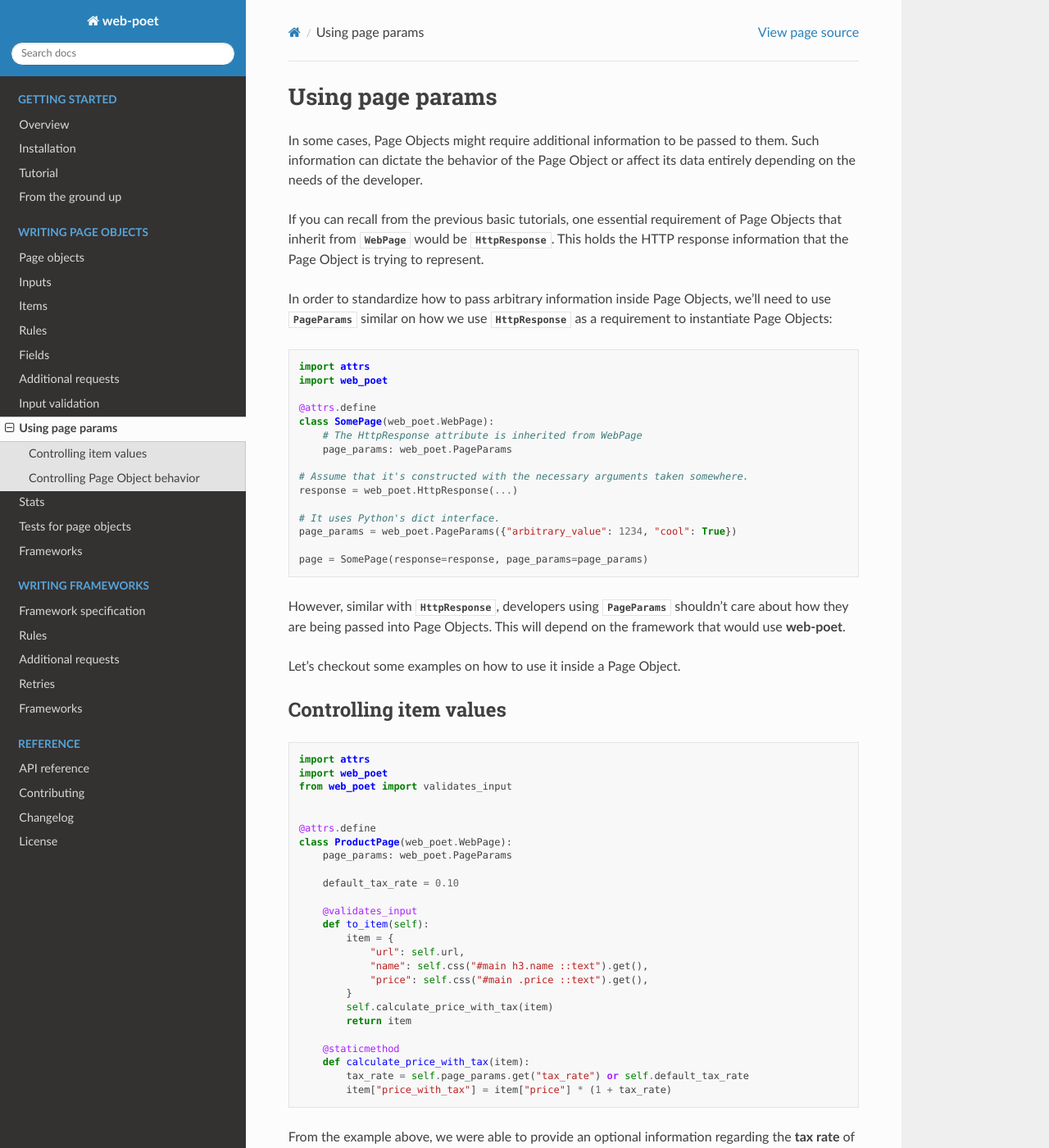
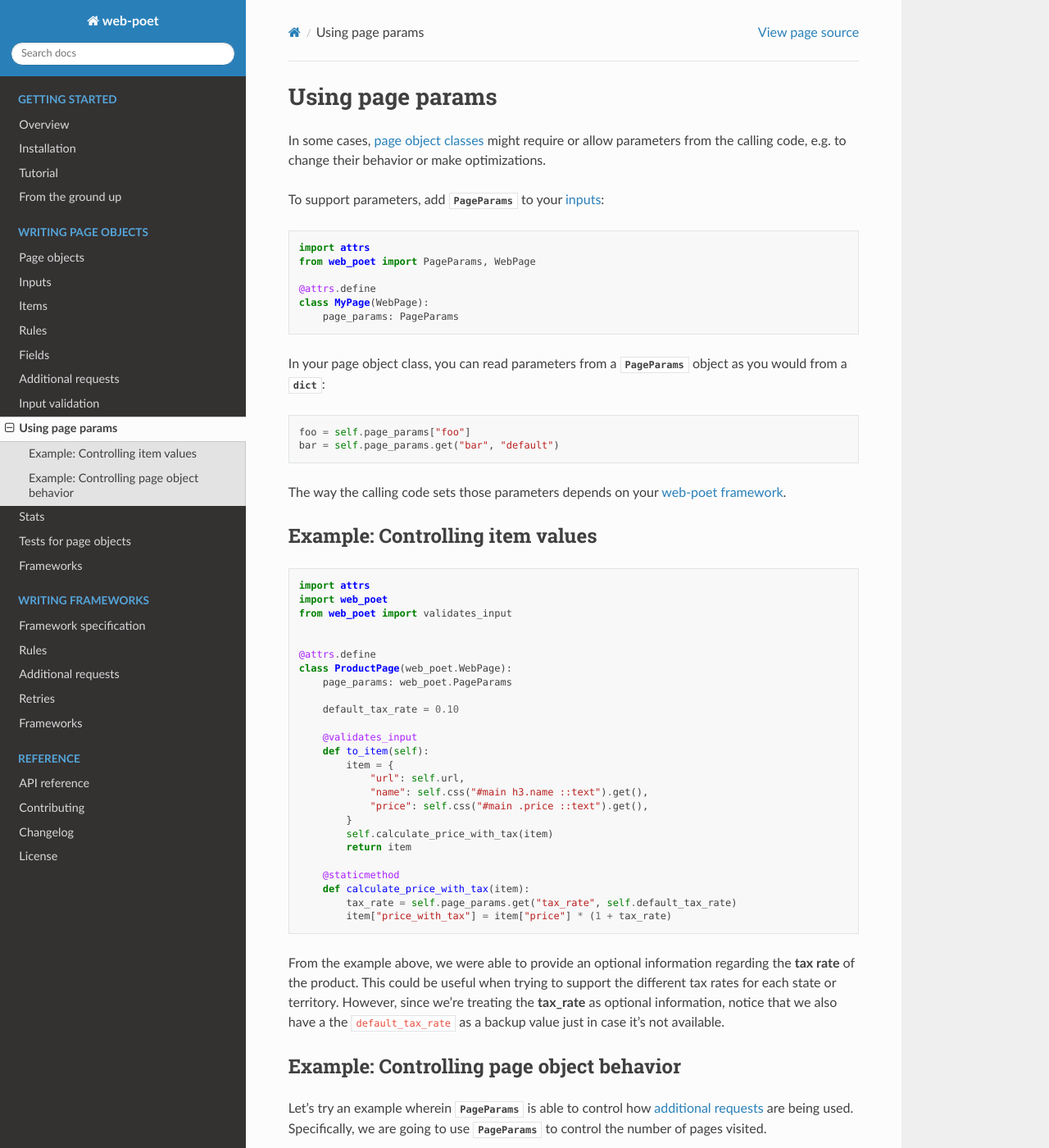
Before and after one commit to scrapinghub/web-poet, a Sphinx documentation site: the page built from docs/page-objects/page-params.rst, in a window 1280 px wide and 1400 px high. Shown: the whole window at 82% size. Built offline with Sphinx 7.4.7 and the Read the Docs theme 2.0.0, drawn with Linux system fonts in a browser that asks for light colours; some of the changed text lies outside the part shown.

Commit message:
Reword the page params introduction (#198)

```diff
--- a/docs/page-objects/frameworks.rst
+++ b/docs/page-objects/frameworks.rst
@@ -7,7 +7,7 @@ Frameworks
 :ref:`Page objects <page-objects>` are not meant to be used in isolation with
 web-poet. They are meant to be used with a web-poet framework.
 
-A web-poet framework is a Python web scraping framework, library, of plugin
+A web-poet framework is a Python web scraping framework, library, or plugin
 that implements the :ref:`web-poet specification <spec>`.
 
 At the moment, the only production-ready web-poet framework that exists is
--- a/docs/page-objects/page-params.rst
+++ b/docs/page-objects/page-params.rst
@@ -4,45 +4,35 @@
 Using page params
 =================
 
-In some cases, Page Objects might require additional information to be passed to
-them. Such information can dictate the behavior of the Page Object or affect its
-data entirely depending on the needs of the developer.
+In some cases, :ref:`page object classes <page-objects>` might require or allow
+parameters from the calling code, e.g. to change their behavior or make
+optimizations.
 
-If you can recall from the previous basic tutorials, one essential requirement of
-Page Objects that inherit from :class:`~.WebPage` would
-be :class:`~.HttpResponse`. This holds the HTTP response information that the
-Page Object is trying to represent.
-
-In order to standardize how to pass arbitrary information inside Page Objects,
-we'll need to use :class:`~.PageParams` similar on how we use
-:class:`~.HttpResponse` as a requirement to instantiate Page Objects:
+To support parameters, add :class:`~.PageParams` to your :ref:`inputs
+<inputs>`:
 
 .. code-block:: python
 
     import attrs
-    import web_poet
+    from web_poet import PageParams, WebPage
 
     @attrs.define
-    class SomePage(web_poet.WebPage):
-        # The HttpResponse attribute is inherited from WebPage
-        page_params: web_poet.PageParams
+    class MyPage(WebPage):
+        page_params: PageParams
 
-    # Assume that it's constructed with the necessary arguments taken somewhere.
-    response = web_poet.HttpResponse(...)
+In your page object class, you can read parameters from a :class:`~.PageParams`
+object as you would from a :class:`dict`:
 
-    # It uses Python's dict interface.
-    page_params = web_poet.PageParams({"arbitrary_value": 1234, "cool": True})
+.. code-block:: python
 
-    page = SomePage(response=response, page_params=page_params)
+    foo = self.page_params["foo"]
+    bar = self.page_params.get("bar", "default")
 
-However, similar with :class:`~.HttpResponse`, developers using
-:class:`~.PageParams` shouldn't care about how they are being passed into Page
-Objects. This will depend on the framework that would use **web-poet**.
+The way the calling code sets those parameters depends on your :ref:`web-poet
+framework <frameworks>`.
 
-Let's checkout some examples on how to use it inside a Page Object.
-
-Controlling item values
------------------------
+Example: Controlling item values
+================================
 
 .. code-block:: python
 
@@ -80,12 +70,13 @@ the **tax_rate** as optional information, notice that we also have a the
 ``default_tax_rate`` as a backup value just in case it's not available.
 
 
-Controlling Page Object behavior
---------------------------------
+Example: Controlling page object behavior
+=========================================
 
 Let's try an example wherein :class:`~.PageParams` is able to control how
-:ref:`additional-requests` are being used. Specifically, we are going to use
-:class:`~.PageParams` to control the number of paginations being made.
+:ref:`additional requests <additional-requests>` are being used. Specifically,
+we are going to use :class:`~.PageParams` to control the number of pages
+visited.
 
 .. code-block:: python
 
@@ -134,5 +125,5 @@ Let's try an example wherein :class:`~.PageParams` is able to control how
 
 From the example above, we can see how :class:`~.PageParams` is able to
 arbitrarily limit the pagination behavior by passing an optional **max_pages**
-info. Take note that a ``default_max_pages`` value is also present in the Page
-Object in case the :class:`~.PageParams` instance did not provide it.
+info. Take note that a ``default_max_pages`` value is also present in the page
+object class in case the :class:`~.PageParams` instance did not provide it.
```
Also changed, not shown: other parts of docs/page-objects/page-params.rst (+2 -2 lines).
